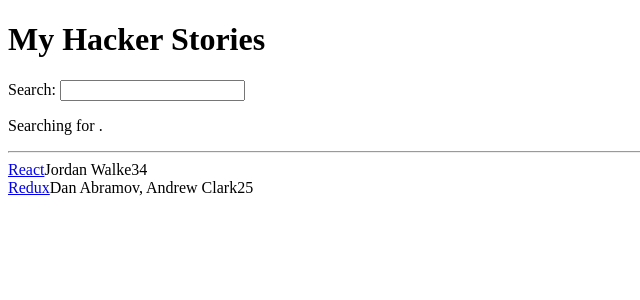
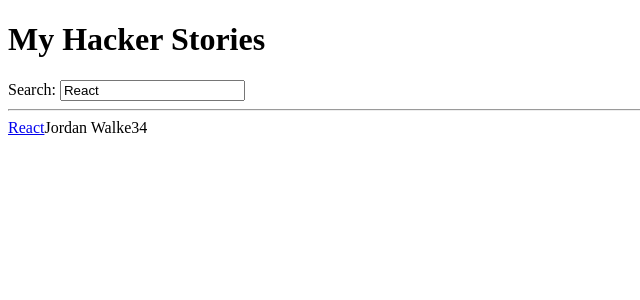
Before and after one commit to mauricejthomas/hacker-stories, a React (Create React App) app: page / in a window 1280 px wide. Shown: the top 300 px of the page, without its empty margins (0-640 px from the left). Built offline with nearby package versions, Linux system fonts and the light colour scheme.

Commit message:
Callback Handlers, Lifting State, Controlled Comps, Props

```diff
--- a/src/App.js
+++ b/src/App.js
@@ -1,23 +1,4 @@
 import React from 'react';
-
-const list = [
-  {
-    title: 'React',
-    url: 'https://reactjs.org/',
-    author: 'Jordan Walke',
-    num_comments: 3,
-    points: 4,
-    objectID: 0,
-  },
-  {
-    title: 'Redux',
-    url: 'https://reux.js.org/',
-    author: 'Dan Abramov, Andrew Clark',
-    num_comments: 2,
-    points: 5,
-    objectID: 1,
-  },
-];
 
 const App = () => {
   const stories = [
@@ -40,34 +21,49 @@
 
   ];
 
-  const [searchTerm, setSearchTerm] = React.useState('');
+  const [searchTerm, setSearchTerm] = React.useState('React');
 
-  const handleChange = event => {
+  const handleSearch = event => {
     setSearchTerm(event.target.value);
   };
+
+  const searchedStories = stories.filter(story =>
+    story.title.toLowerCase().includes(searchTerm.toLowerCase())
+  );
 
   return (
     <div>
       <h1>My Hacker Stories</h1>
 
-      <label htmlFor="search">Search: </label>
-      <input id="search" type="text" onChange={handleChange} />
-
-      <p>
-        Searching for <strong>{searchTerm}</strong>.
-      </p>
+      <Search search={searchTerm} onSearch={handleSearch} />
 
       <hr />
 
-      <List list={stories} />
+      <List list={searchedStories} />
     </div>
   );
 };
 
+const Search = ({ search, onSearch}) => (
+    <div>
+      <label htmlFor="search">Search: </label>
+      <input
+      id="search"
+      type="text"
+      value={search}
+      onChange={onSearch}
+    />
+    </div>
+);
 
-const List = props =>
-  props.list.map(item => (
-    <div key={item.objectID}>
+
+
+
+const List = ({ list }) =>
+  list.map(item => <Item key={item.objectID} item={item} />);
+
+const Item = ({ item }) => (
+    <div>
       <span>
         <a href={item.url}>{item.title}</a>
       </span>
@@ -75,6 +71,6 @@
       <span>{item.num_comments}</span>
       <span>{item.points}</span>
     </div>
-  ));
+);
 
 export default App
```
